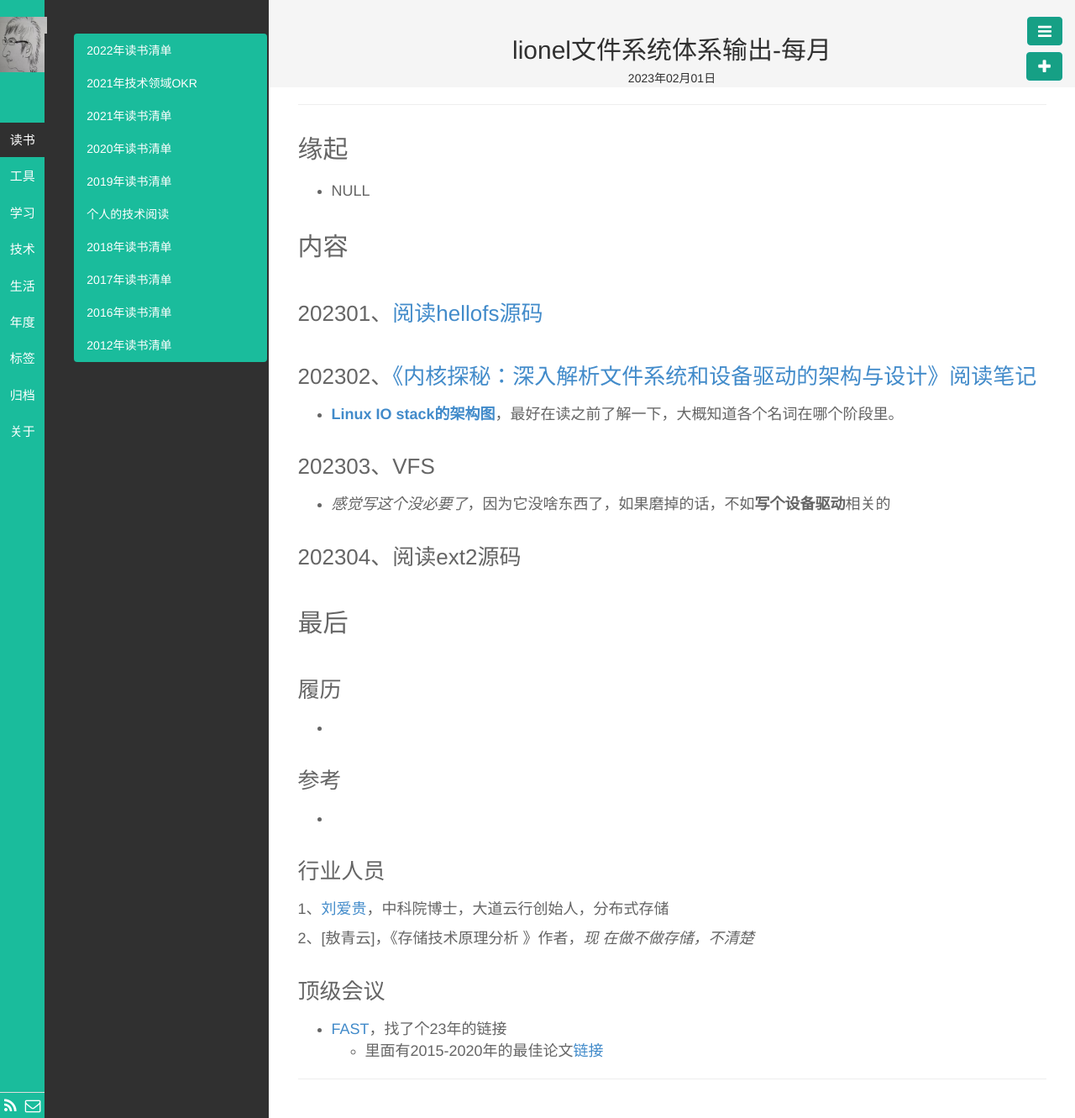
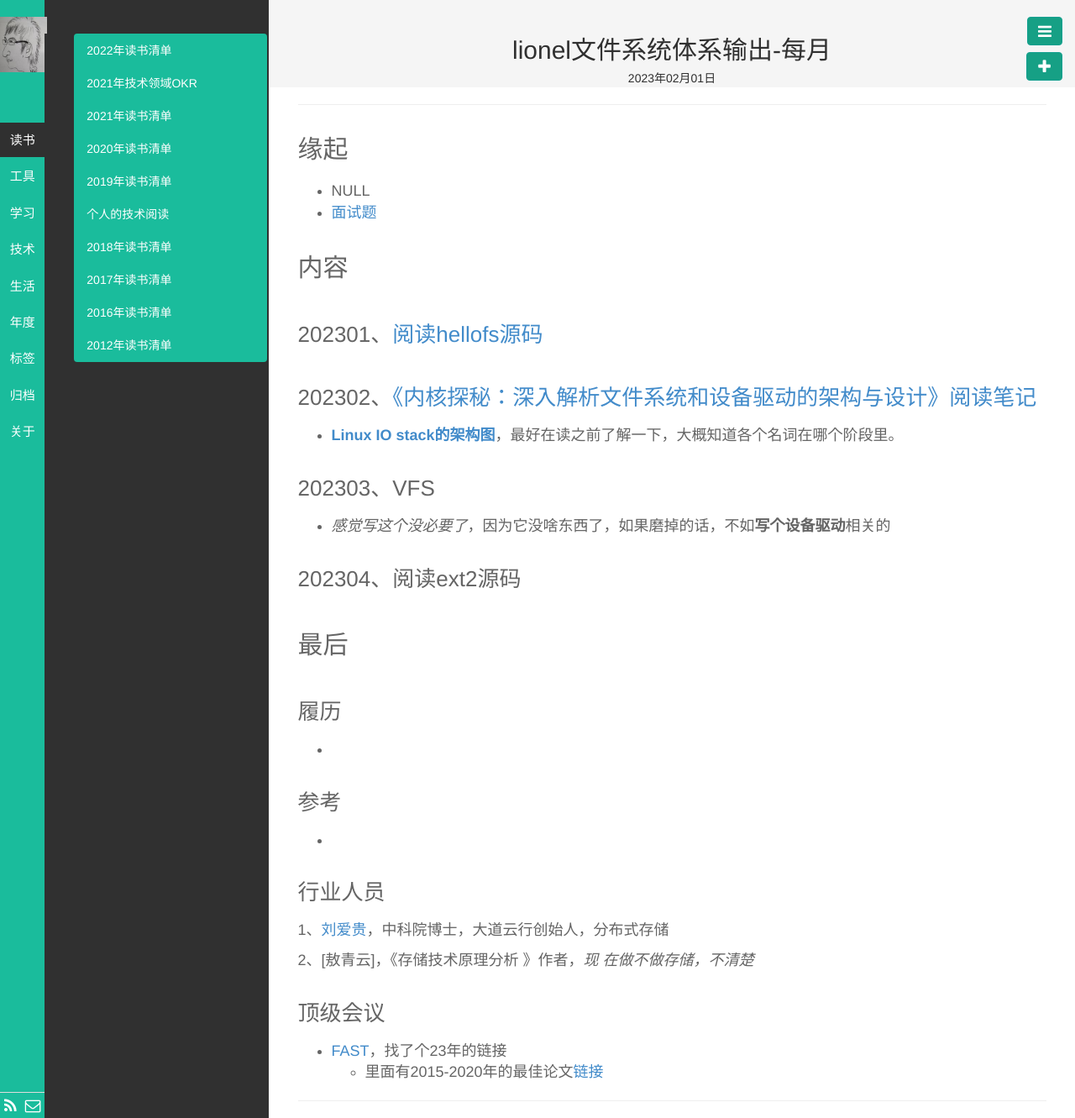
Before and after one commit to wolflion/blog, a Jekyll site: the page built from _posts/技术/2023-02-01-learn-filesystem-month-output.md, in a window 1280 px wide. Shown: the whole page at 84% size. Built offline with Jekyll 4.4.1, drawn with Linux system fonts in a browser that asks for light colours.

Commit message:
Update 2023-02-01-learn-filesystem-month-output.md

```diff
--- a/_posts/技术/2023-02-01-learn-filesystem-month-output.md
+++ b/_posts/技术/2023-02-01-learn-filesystem-month-output.md
@@ -10,6 +10,7 @@ description:
 
 ##  缘起
 + NULL
++ [面试题](https://gitee.com/fewolflion/BookNote/blob/master/01lioneloutput/20FileSystem/01MonthOutput/0%E6%96%87%E4%BB%B6%E7%B3%BB%E7%BB%9F%E3%80%81%E5%AD%98%E5%82%A8%E9%9D%A2%E8%AF%95%E9%A2%98.md)
 
 ##  内容
 
```
